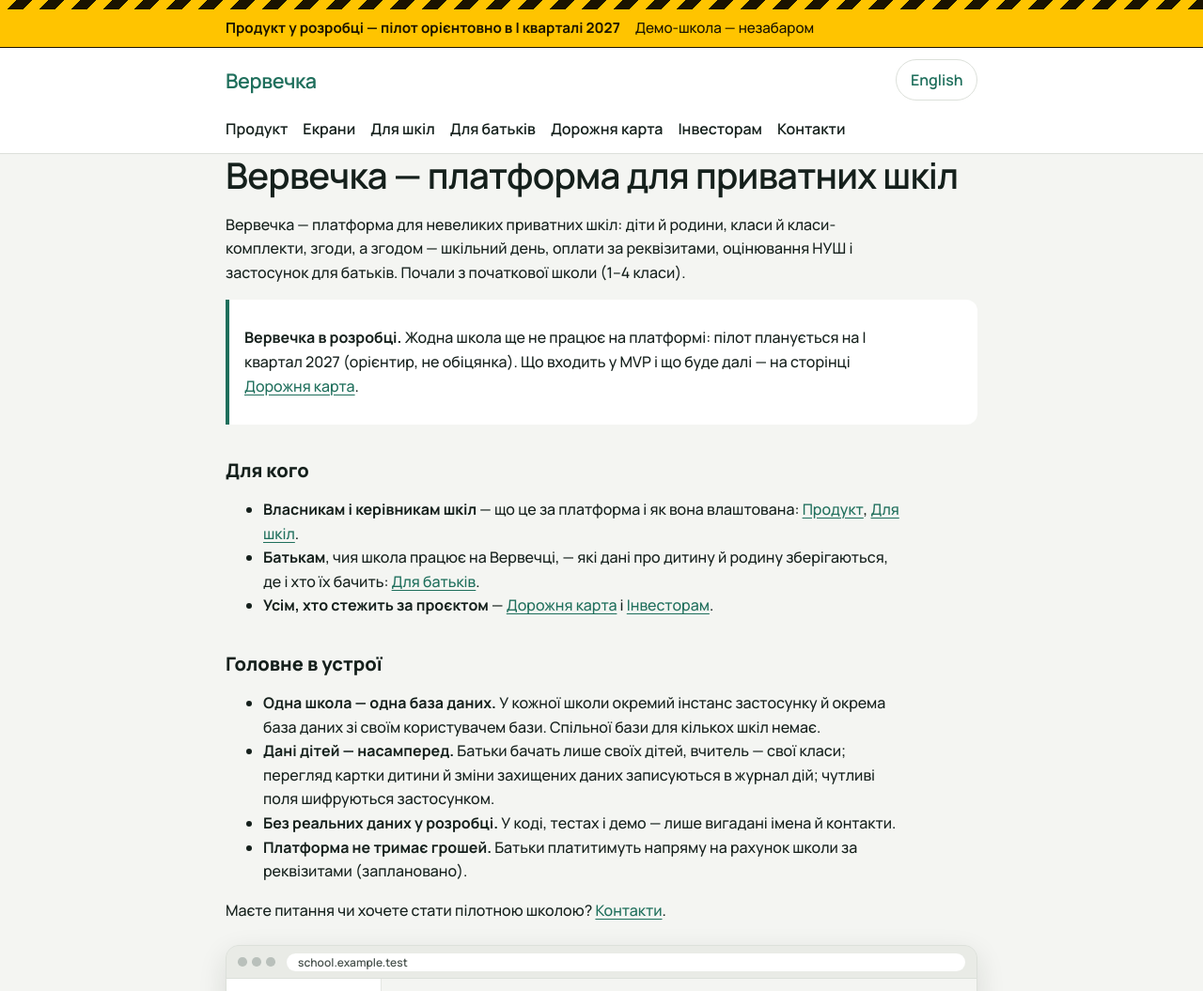
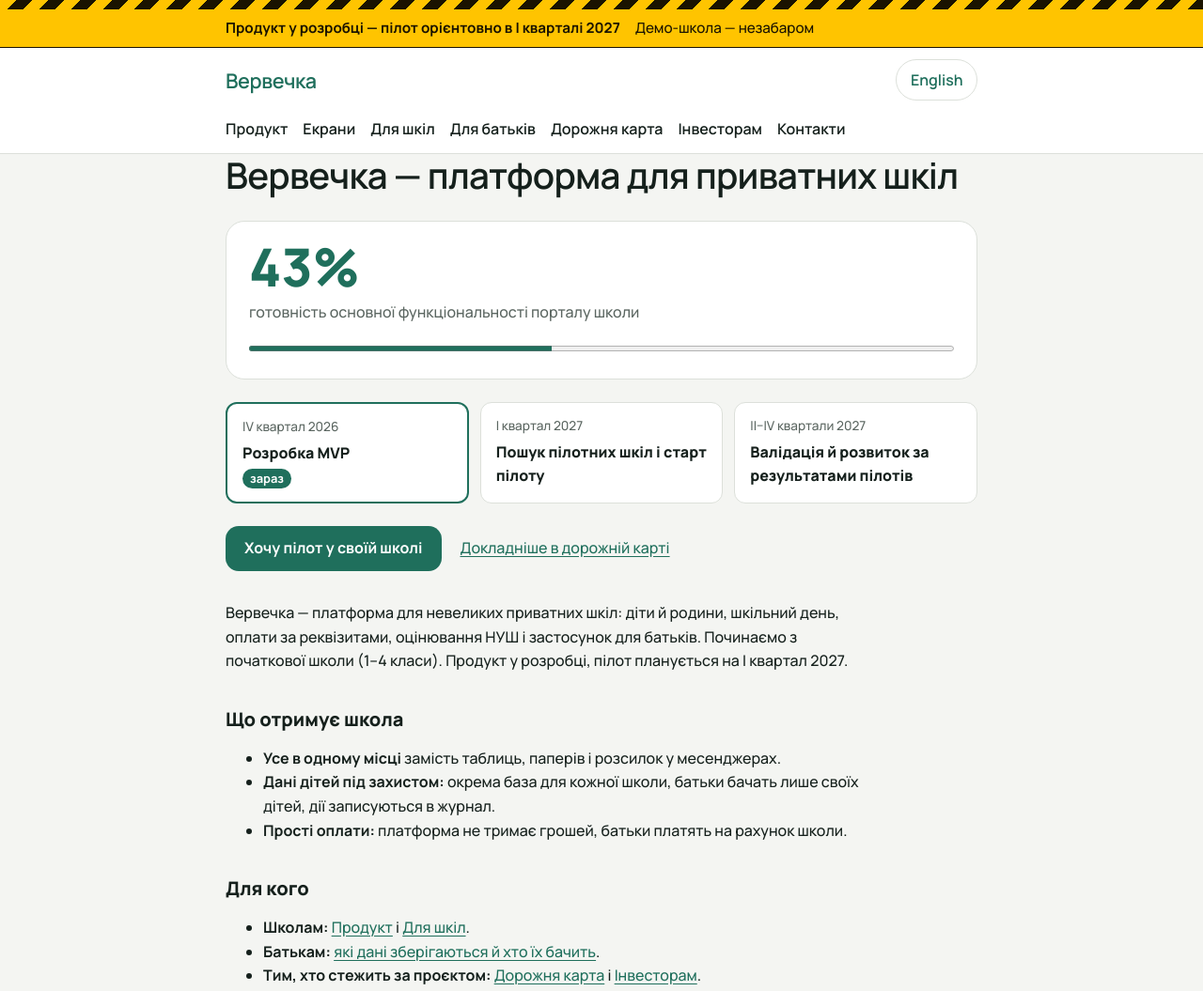
Before and after one commit to redfoxius-org/vervechka-site, an Astro site: page / in a window 1280 px wide. Shown: the top 1055 px of the page at 94% size. Built offline with nearby package versions, Linux system fonts and the light colour scheme; Astro itself is replaced by a stand-in of ours; a web font is replaced by a local one.

Commit message:
feat(site): home status block with portal readiness, three-step path and pilot call to action
Co-Authored-By: Claude Sonnet 5.5 <noreply@anthropic.com>

```diff
--- a/src/components/PageView.astro
+++ b/src/components/PageView.astro
@@ -3,6 +3,7 @@ import { render, type CollectionEntry } from 'astro:content';
 import Base from '../layouts/Base.astro';
 import Features from './Features.astro';
 import Roadmap from './Roadmap.astro';
+import StatusBlock from './StatusBlock.astro';
 import Contact from './Contact.astro';
 import Mockups from './mockups/Mockups.astro';
 interface Props { entry: CollectionEntry<'pages'> }
@@ -13,6 +14,7 @@ const { Content } = await render(entry);
 <Base lang={lang} page={page} title={title} description={description}>
   <article class="prose">
     <h1>{title}</h1>
+    {widget === 'status' && <StatusBlock lang={lang} />}
     <Content />
     {mockups && <Mockups lang={lang} ids={mockups} />}
     {widget === 'features' && <Features lang={lang} />}
--- /dev/null
+++ b/src/components/StatusBlock.astro
@@ -0,0 +1,25 @@
+---
+// Home hero: one headline number (stat tile, not a chart), the three-step path to the pilot, one call to action.
+import { quarters, portalPercent } from '../data/roadmap';
+import { ui, href, type Lang } from '../i18n/ui';
+interface Props { lang: Lang }
+const { lang } = Astro.props;
+const t = ui[lang];
+---
+<section class="status" aria-label={t.statusLabel}>
+  <div class="status__stat">
+    <p class="status__num">{portalPercent}%</p>
+    <p class="status__cap">{t.portalCap}</p>
+    <progress max="100" value={portalPercent} aria-label={`${t.portalCap}: ${portalPercent}%`}></progress>
+  </div>
+  <ol class="steps">
+    {quarters.map((q, i) => (
+      <li class="steps__item" aria-current={i === 0 ? 'step' : undefined}>
+        <span class="steps__when">{q.when[lang]}</span>
+        <span class="steps__title">{q.title[lang]}</span>
+        {i === 0 && <span class="steps__now">{t.now}</span>}
+      </li>
+    ))}
+  </ol>
+  <p class="status__cta"><a class="button" href={href(lang, 'contacts')}>{t.pilotCta}</a> <a href={href(lang, 'roadmap')}>{t.moreRoadmap}</a></p>
+</section>
--- a/src/content.config.ts
+++ b/src/content.config.ts
@@ -11,7 +11,7 @@ const pages = defineCollection({
     title: z.string(),
     description: z.string(),
     // Data-driven block rendered after the Markdown body.
-    widget: z.enum(['features', 'roadmap', 'parent-app', 'contact']).optional(),
+    widget: z.enum(['features', 'roadmap', 'parent-app', 'contact', 'status']).optional(),
     // Simulated screenshots rendered after the body, before the widget (src/data/mockups.ts).
     mockups: z.array(z.enum(MOCKUP_IDS)).optional(),
   }),
--- a/src/content/pages/uk/index.md
+++ b/src/content/pages/uk/index.md
@@ -3,24 +3,20 @@ lang: uk
 page: ''
 title: "Вервечка — платформа для приватних шкіл"
 description: "Платформа для невеликих приватних шкіл, яка зараз у розробці: окрема база даних для кожної школи, застосунок для батьків і кабінет для персоналу."
+widget: status
 mockups: ['pupil-card', 'today']
 ---
 
-Вервечка — платформа для невеликих приватних шкіл: діти й родини, класи й класи-комплекти, згоди, а згодом — шкільний день, оплати за реквізитами, оцінювання НУШ і застосунок для батьків. Почали з початкової школи (1–4 класи).
+Вервечка — платформа для невеликих приватних шкіл: діти й родини, шкільний день, оплати за реквізитами, оцінювання НУШ і застосунок для батьків. Починаємо з початкової школи (1–4 класи). Продукт у розробці, пілот планується на I квартал 2027.
 
-> **Вервечка в розробці.** Жодна школа ще не працює на платформі: пілот планується на I квартал 2027 (орієнтир, не обіцянка). Що входить у MVP і що буде далі — на сторінці [Дорожня карта](/roadmap/).
+## Що отримує школа
+
+- **Усе в одному місці** замість таблиць, паперів і розсилок у месенджерах.
+- **Дані дітей під захистом:** окрема база для кожної школи, батьки бачать лише своїх дітей, дії записуються в журнал.
+- **Прості оплати:** платформа не тримає грошей, батьки платять на рахунок школи.
 
 ## Для кого
 
-- **Власникам і керівникам шкіл** — що це за платформа і як вона влаштована: [Продукт](/product/), [Для шкіл](/schools/).
-- **Батькам**, чия школа працює на Вервечці, — які дані про дитину й родину зберігаються, де і хто їх бачить: [Для батьків](/parents/).
-- **Усім, хто стежить за проєктом** — [Дорожня карта](/roadmap/) і [Інвесторам](/investors/).
-
-## Головне в устрої
-
-- **Одна школа — одна база даних.** У кожної школи окремий інстанс застосунку й окрема база даних зі своїм користувачем бази. Спільної бази для кількох шкіл немає.
-- **Дані дітей — насамперед.** Батьки бачать лише своїх дітей, вчитель — свої класи; перегляд картки дитини й зміни захищених даних записуються в журнал дій; чутливі поля шифруються застосунком.
-- **Без реальних даних у розробці.** У коді, тестах і демо — лише вигадані імена й контакти.
-- **Платформа не тримає грошей.** Батьки платитимуть напряму на рахунок школи за реквізитами (заплановано).
-
-Маєте питання чи хочете стати пілотною школою? [Контакти](/contacts/).
+- **Школам:** [Продукт](/product/) і [Для шкіл](/schools/).
+- **Батькам:** [які дані зберігаються й хто їх бачить](/parents/).
+- **Тим, хто стежить за проєктом:** [Дорожня карта](/roadmap/) і [Інвесторам](/investors/).
--- a/src/i18n/ui.ts
+++ b/src/i18n/ui.ts
@@ -31,6 +31,11 @@ export const ui = {
     switchTo: 'English',
     switchLabel: 'Read this page in English',
     target: 'план',
+    statusLabel: 'Стан розробки',
+    portalCap: 'готовність основної функціональності порталу школи',
+    now: 'зараз',
+    pilotCta: 'Хочу пілот у своїй школі',
+    moreRoadmap: 'Докладніше в дорожній карті',
     portalReady: 'Портал школи: основна функціональність готова приблизно на',
     readyMethod: 'Портал — це вебкабінет школи: школа й діти, шкільний день, оголошення, оплати, оцінювання. Цифра орієнтовна: частка виконаних робіт його плану. Застосунок для батьків додамо сюди, коли почнемо його розробку.',
     footerNote: 'Вервечка в розробці. На цьому сайті немає аналітики, файлів cookie й сторонніх запитів.',
@@ -66,6 +71,11 @@ export const ui = {
     switchTo: 'Українська',
     switchLabel: 'Читати цю сторінку українською',
     target: 'target',
+    statusLabel: 'Development status',
+    portalCap: 'readiness of the core functionality of the school portal',
+    now: 'now',
+    pilotCta: 'I want a pilot at my school',
+    moreRoadmap: 'More in the roadmap',
     portalReady: 'School portal: core functionality is about',
     readyMethod: 'The portal is the school’s web cabinet: school and children, the school day, announcements, payments, assessment. The figure is approximate: the share of finished work in its plan. We will add the parent app here once its development starts.',
     footerNote: 'Vervechka is in development. This site has no analytics, no cookies and no third-party requests.',
--- a/src/styles/global.css
+++ b/src/styles/global.css
@@ -142,3 +142,17 @@ summary { cursor: pointer; font-weight: 600; min-height: 44px; display: flex; al
 
 progress { width: 100%; max-width: 24rem; height: 0.75rem; accent-color: var(--brand); vertical-align: middle; }
 .area progress { width: 8rem; margin-left: 0.5rem; }
+
+/* Home status block: one big number, three steps, one button. */
+.status { margin: 1.5rem 0 2rem; display: grid; gap: 1.5rem; }
+.status__stat { background: var(--surface); border: 1px solid var(--border); border-radius: var(--radius-card); padding: 1.25rem 1.5rem; }
+.status__num { font: 800 3.5rem/1 var(--font-display); margin: 0; color: var(--brand); }
+.status__cap { margin: 0.5rem 0 0.75rem; color: var(--muted); }
+.status progress { max-width: none; }
+.steps { list-style: none; padding: 0; margin: 0; display: grid; gap: 0.75rem; grid-template-columns: repeat(auto-fit, minmax(13rem, 1fr)); }
+.steps__item { display: flex; flex-direction: column; gap: 0.25rem; padding: 0.9rem 1rem; border: 1px solid var(--border); border-radius: var(--radius-control); background: var(--surface); }
+.steps__item[aria-current] { border: 2px solid var(--brand); }
+.steps__when { font-size: 0.85rem; color: var(--muted); }
+.steps__title { font-weight: 800; }
+.steps__now { align-self: flex-start; font: 700 0.8rem/1.2 var(--font-body); padding: 0.15rem 0.5rem; border-radius: 999px; background: var(--brand); color: var(--on-brand); }
+.status__cta { margin: 0; display: flex; flex-wrap: wrap; gap: 0.75rem 1.25rem; align-items: center; }
```
Also changed, not shown: src/content/pages/en/index.md (+10 -14 lines).
